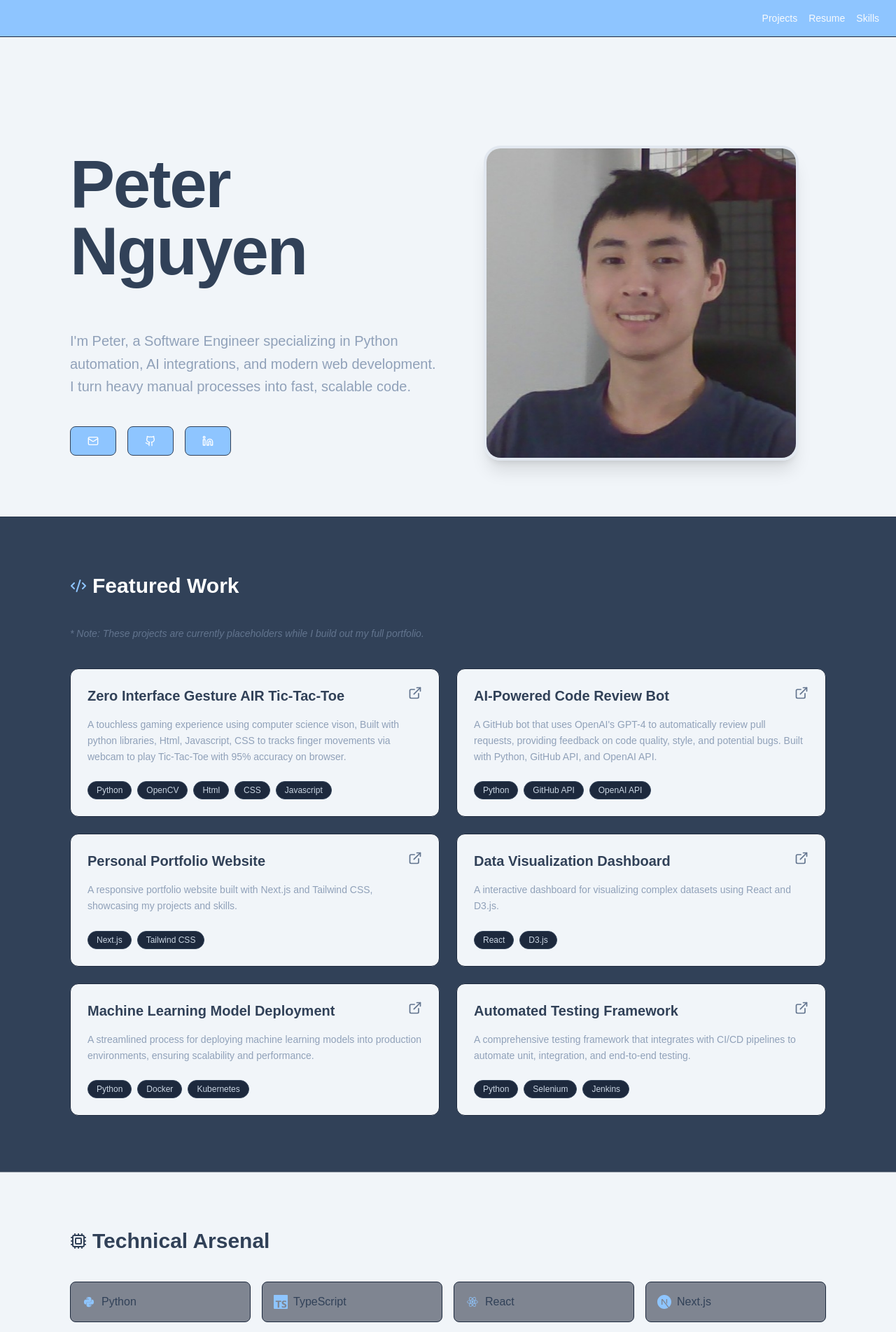
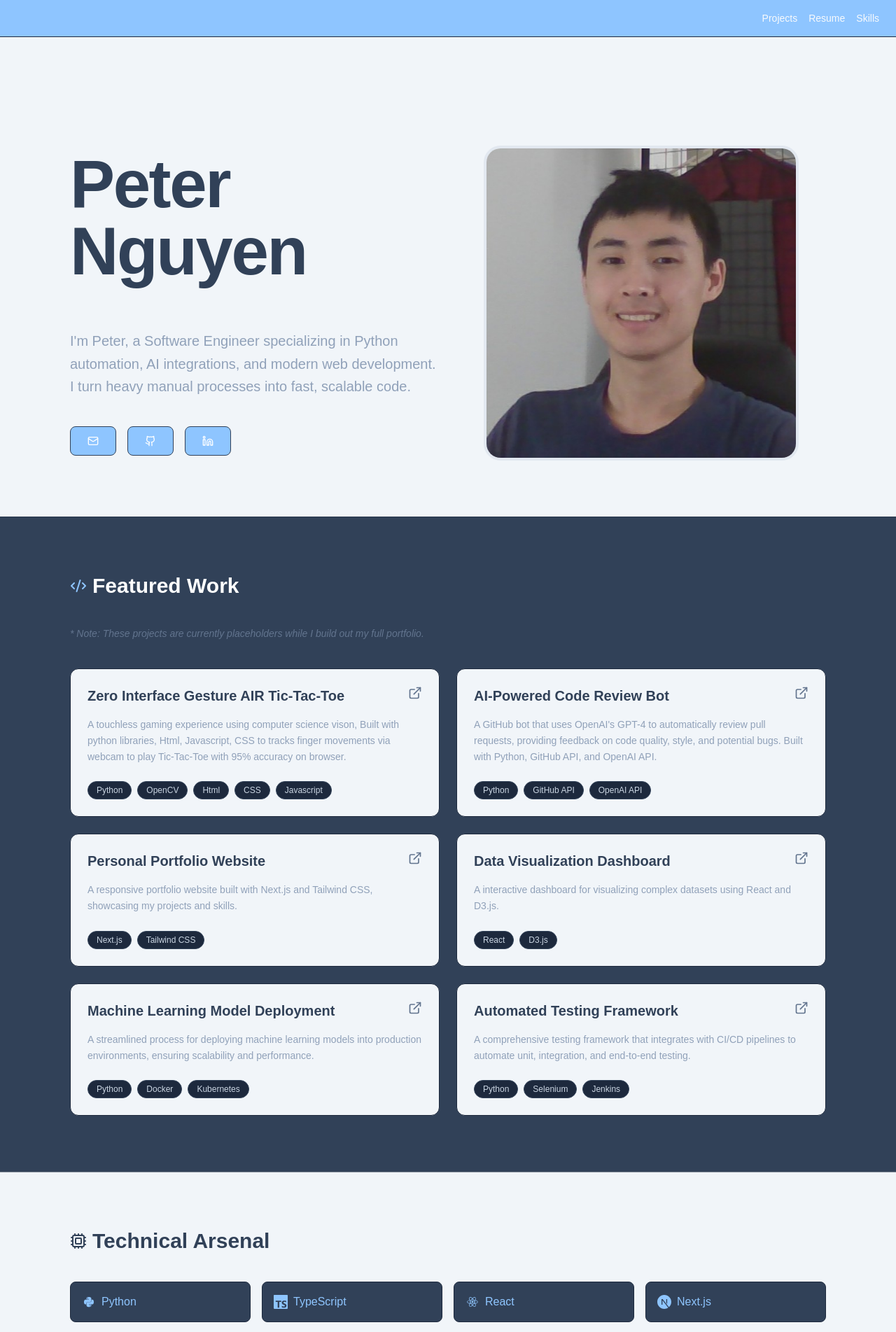
Before and after one commit to pe-gif/pe-gif_portfolio, a Next.js app: page / in a window 1280 px wide. Shown: the top 1903 px of the page at 70% size. Built offline with nearby package versions, Linux system fonts and the light colour scheme.

Commit message:
edit matching tailwind colors

```diff
--- a/app/page.tsx
+++ b/app/page.tsx
@@ -96,7 +96,7 @@ export default function App() {
             </div>
 
             <div className="flex-1 flex justify-center w-full">
-              <div className="relative w-64 h-64 md:w-[450px] md:h-[450px] rounded-3xl overflow-hidden border-4 border-slate-200 shadow-xl">
+              <div className="relative w-64 h-64 md:w-[450px] md:h-[450px] rounded-3xl overflow-hidden border-4 border-slate-200">
                 <img
                   src="/me.jpg"
                   alt="Peter Nguyen"
@@ -159,9 +159,9 @@ export default function App() {
               { name: 'Pandas', Icon: SiPandas, color: 'text-indigo-400' },
               { name: 'Tailwind CSS', Icon: SiTailwindcss, color: 'text-teal-400' },
               { name: 'Git/GitHub', Icon: SiGithub, color: 'text-slate-300' }].map((skill) => (
-              <div key={skill.name} className="flex items-center gap-2 p-4 bg-slate-900/50 border border-slate-800 rounded-lg">
+              <div key={skill.name} className="flex items-center gap-2 p-4 bg-slate-700 border border-slate-800 rounded-lg">
                 <skill.Icon size={20} className="text-blue-300" />
-                <span className="font-medium text-slate-700">{skill.name}</span>
+                <span className="font-medium text-blue-300">{skill.name}</span>
               </div>
             ))}
           </div>
```
